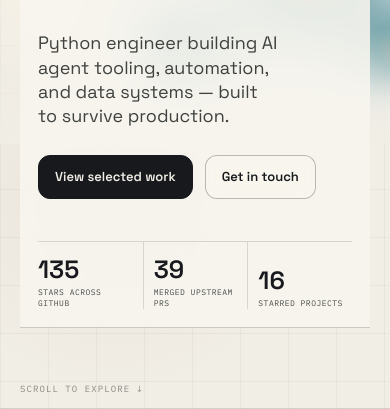
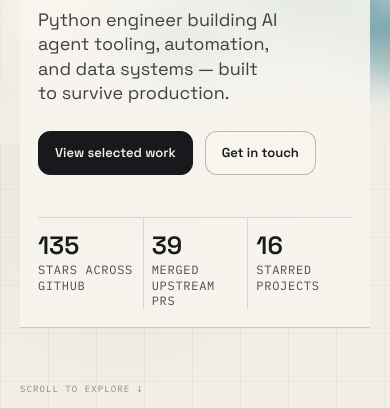
Before and after one commit to axisrow/axisrow.github.io, a website: page index.html in a window 390 px wide. Shown: the part 435-844 px from the top of the page. Drawn offline with Linux system fonts and the light colour scheme.

Commit message:
fix: put hero stats values on one shared horizon, 12px mobile captions (#65)
Replace the column-reverse flex cells with explicit two-row grids (dd on
row 1, dt on row 2) so caption wrapping can never shift the values, and
raise the mobile captions from 8px to 12px with overflow-wrap room.

Closes #58

Co-authored-by: axisrow <axisrow@users.noreply.github.com>

```diff
--- a/index.html
+++ b/index.html
@@ -91,7 +91,7 @@
       }
     }());
   </script>
-  <link rel="stylesheet" href="styles.css?v=contact-heading-fit-1" />
+  <link rel="stylesheet" href="styles.css?v=hero-stats-grid" />
 </head>
 <body>
   <div id="scroll-progress" class="scroll-progress" aria-hidden="true"></div>
--- a/styles.css
+++ b/styles.css
@@ -498,11 +498,23 @@ main {
   border-top: 1px solid var(--line);
 }
 
+/* Each cell is an explicit two-row grid: value on row 1, caption on row 2.
+   A caption that wraps to extra lines grows downward only — the values stay
+   on one shared baseline-free horizon without per-stat compensation. */
 .hero-stats div {
-  display: flex;
-  flex-direction: column-reverse;
+  display: grid;
+  grid-template-rows: auto auto;
+  align-content: start;
   gap: 7px;
   padding: 20px 22px 0 0;
+}
+
+.hero-stats dd {
+  grid-row: 1;
+}
+
+.hero-stats dt {
+  grid-row: 2;
 }
 
 .hero-stats div + div {
@@ -1970,20 +1982,23 @@ main {
   }
 
   .hero-stats div {
-    gap: 5px;
-    padding: 15px 8px 0 0;
+    gap: 4px;
+    padding: 15px 6px 0 0;
   }
 
   .hero-stats div + div {
-    padding-left: 10px;
+    padding-left: 8px;
   }
 
   .hero-stats dd {
     font-size: 25px;
   }
 
+  /* 12px captions need room to wrap gracefully between the three columns. */
   .hero-stats dt {
-    font-size: 8px;
+    font-size: 12px;
+    line-height: 1.3;
+    overflow-wrap: anywhere;
   }
 
   /* The desktop composition puts the copy left of the visual, so the field is
```
Also changed, not shown: tests/site-smoke.test.mjs (+14 -0 lines).
